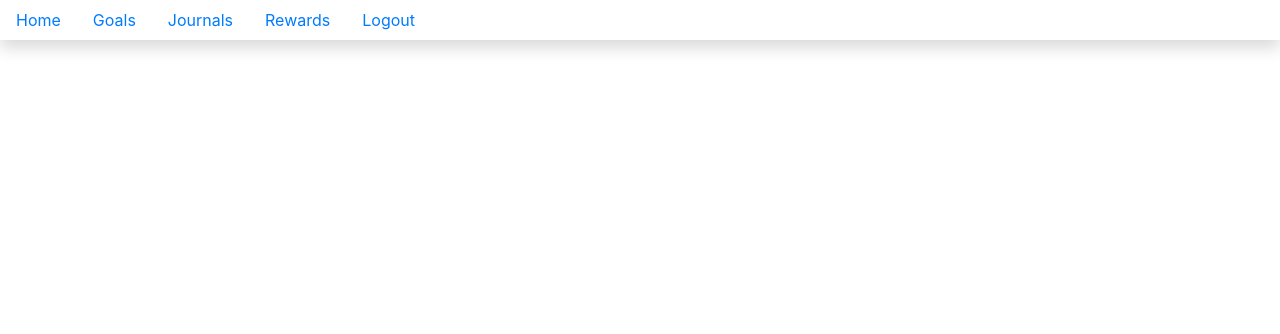
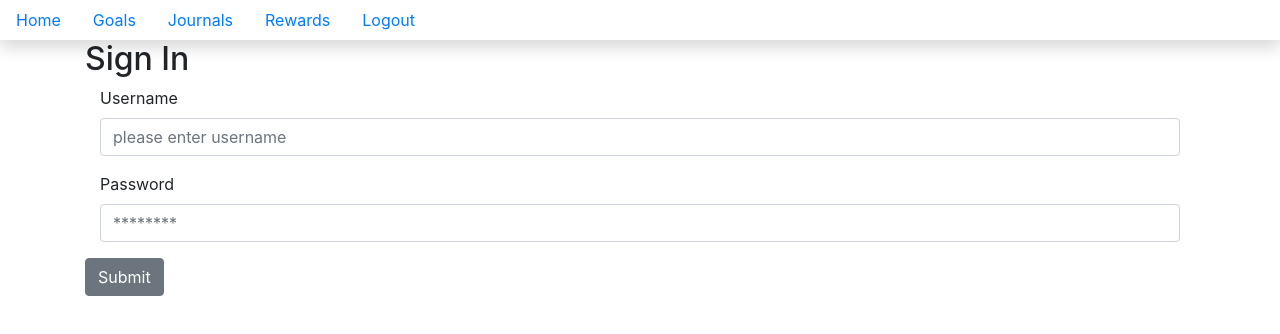
Before and after one commit to mderamus19/capstone-dreamer-to-achiever, a React (Create React App) app: page / in a window 1280 px wide. Shown: the top 334 px of the page. Built offline with nearby package versions, Linux system fonts and the light colour scheme.

Commit message:
added sign in page

```diff
--- a/src/components/Dream.js
+++ b/src/components/Dream.js
@@ -3,12 +3,14 @@ import NavBar from "./nav/NavBar";
 import ApplicationViews from "../ApplicationViews";
 import "bootstrap/dist/css/bootstrap.min.css"
 import "./Dream.css";
+import Login from "./authentication/Login";
 
 export default class Dream extends Component {
   render() {
     return (
       <React.Fragment>
         <NavBar />
+        <Login />
         {/* <ApplicationViews /> */}
       </React.Fragment>
     );
--- a/src/components/authentication/Login.js
+++ b/src/components/authentication/Login.js
@@ -0,0 +1,43 @@
+import React, { Component } from 'react';
+import {
+    Container, Col, Form,
+    FormGroup, Label, Input,
+    Button,
+  } from 'reactstrap';
+  import "./Login.css";
+
+  export default class Login extends Component {
+
+    render() {
+        return (
+          <Container className="App">
+            <h2>Sign In</h2>
+            <Form className="form">
+              <Col>
+                <FormGroup>
+                  <Label>Username</Label>
+                  <Input
+                    type="username"
+                    name="username"
+                    id="exampleUsername"
+                    placeholder="please enter username"
+                  />
+                </FormGroup>
+              </Col>
+              <Col>
+                <FormGroup>
+                  <Label for="examplePassword">Password</Label>
+                  <Input
+                    type="password"
+                    name="password"
+                    id="examplePassword"
+                    placeholder="********"
+                  />
+                </FormGroup>
+              </Col>
+              <Button>Submit</Button>
+            </Form>
+          </Container>
+        );
+      }
+    }
```
Also changed, not shown: src/components/authentication/Login.css (added).
